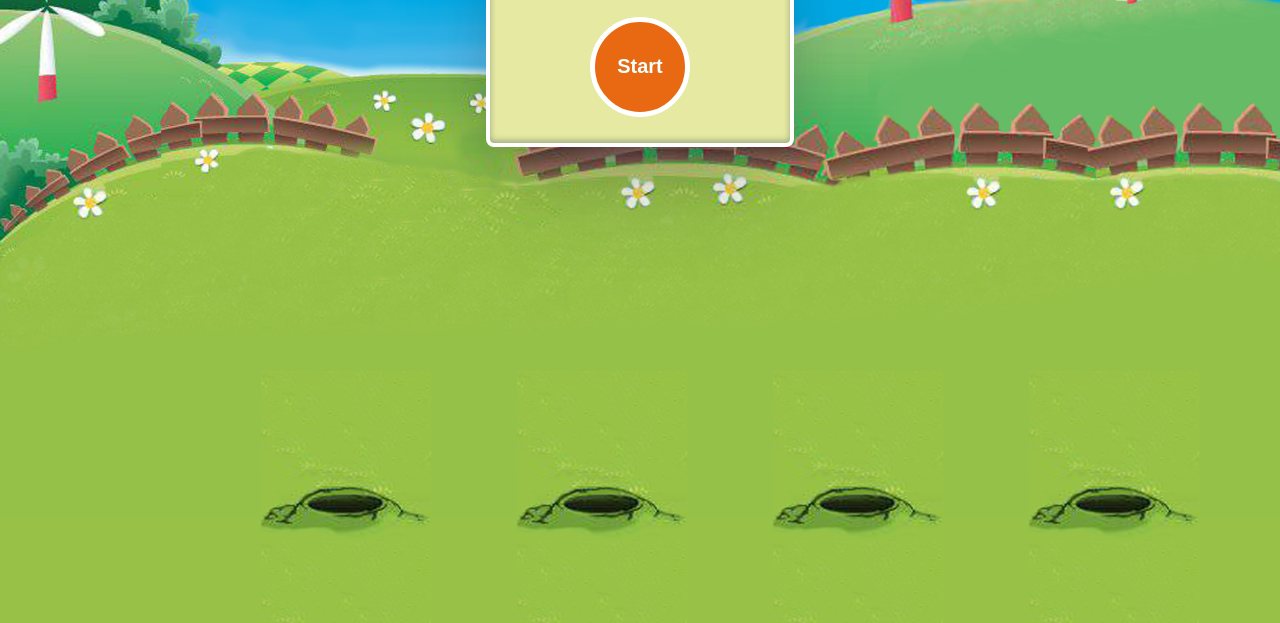
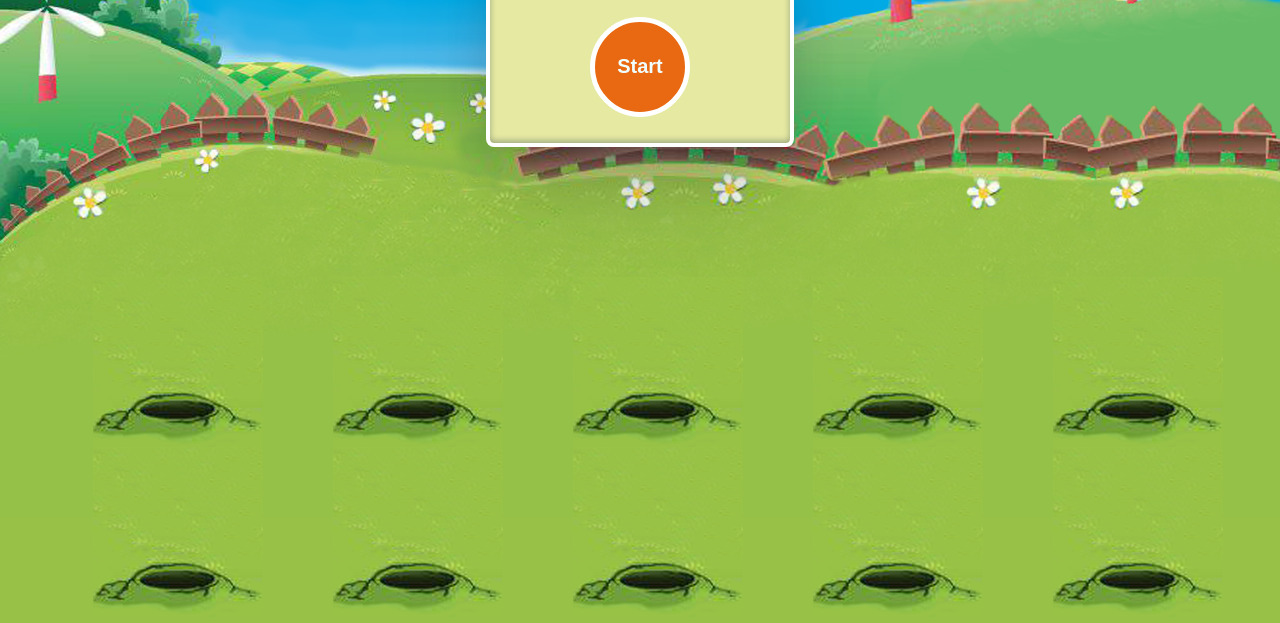
Before and after one commit to BlagodarnaOksana/Wack-a-mole, a plain HTML site: page index.html in a window 1280 px wide. Shown: the part 179-802 px from the top of the page. Drawn offline with Linux system fonts and the light colour scheme.

Commit message:
1) ой когда поймал крота 2) положение лунок

```diff
--- a/styles.css
+++ b/styles.css
@@ -5,10 +5,10 @@ body {
     height: 100%;
 }
 
-.container {
+/*.container {
     min-height: 100%;
     margin-bottom: -340px;
-}
+}*/
 
 #header {
     position: relative;
@@ -58,11 +58,14 @@ span {
     color: #e86912;
 }
 
+/*.push {
+    height: 200px;
+}*/
+
 .grid {
-    position: absolute;
-    top: 550px;
-    left: 200px;
-    width: 80%;
+    position: relative;
+    top: 340px;
+    width: 1200px;
     height: 340px;
     display: flex;
     justify-content: space-around;
@@ -81,6 +84,10 @@ span {
 
 .mole {
     background-image: url('img/krot.png');
+}
+
+.moleOI {
+    background-image: url('img/krot_oi.png');
 }
 
 #popup-result {
@@ -156,3 +163,9 @@ h3 {
     left: 200px;
     top: 53px;
 }
+
+@media only screen and (max-width: 1600px) {
+    .grid {
+        top: 200px;
+    }
+}
```
